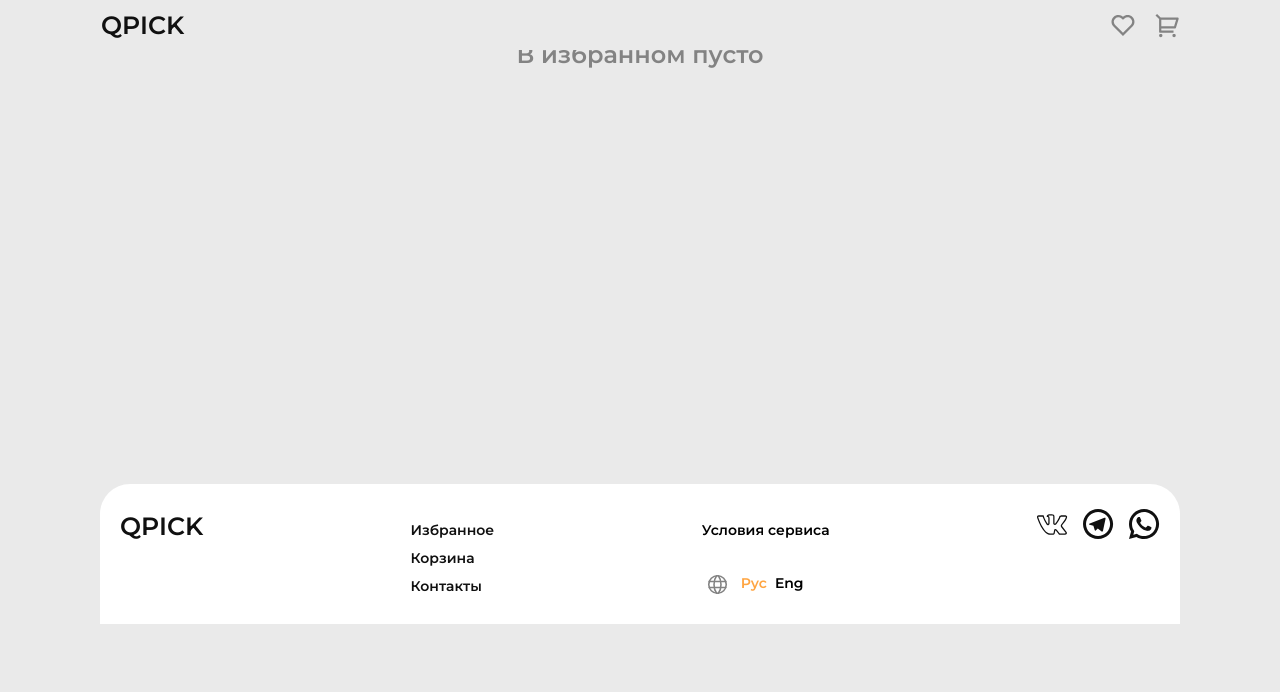
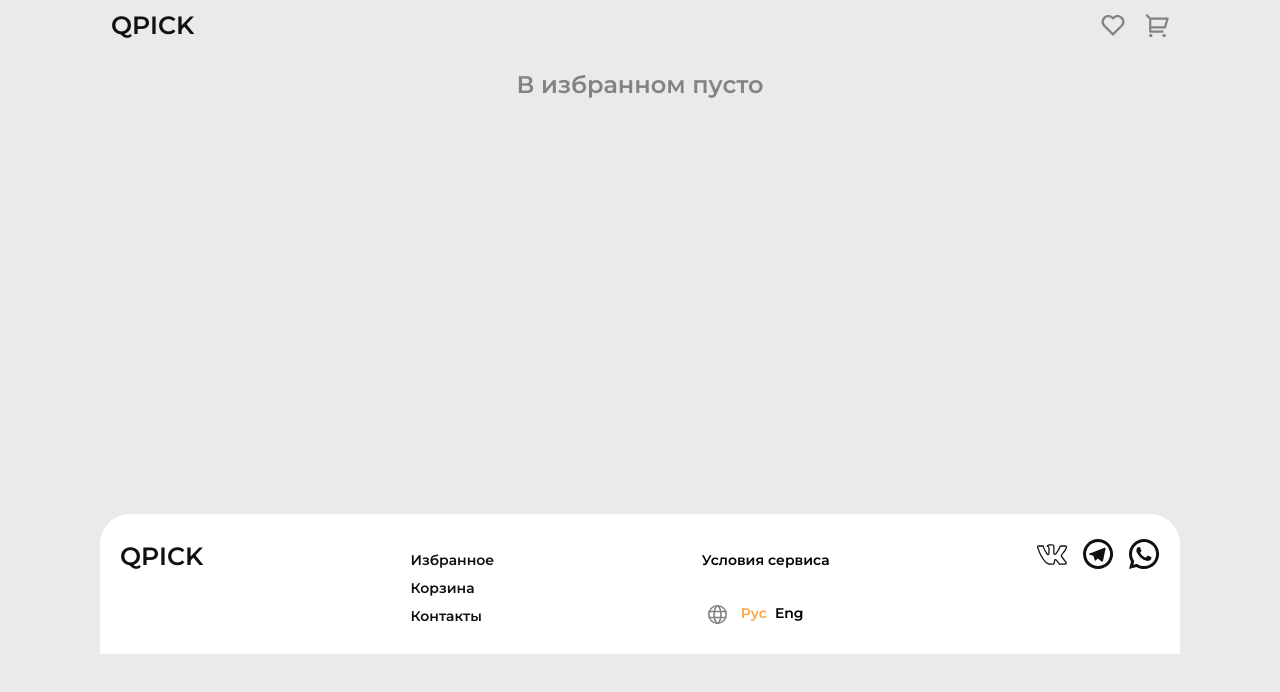
Before and after one commit to BLADEVIK/qpic_apple, a Next.js app: page /favourites in a window 1280 px wide. Shown: the top 692 px of the page. Built offline with nearby package versions, Linux system fonts and the light colour scheme.

Commit message:
FixBags Header position:fixed

```diff
--- a/src/app/favourites/page.module.css
+++ b/src/app/favourites/page.module.css
@@ -2,6 +2,14 @@
     max-width: 1110px;
     margin: 0 auto;
     padding: 0 15px;
+}
+
+.titlePage {
+    margin-top: 80px;
+}
+
+.titleFavorites {
+    margin-top: 30px;
 }
 
 .content {
@@ -14,6 +22,7 @@
     display: flex;
     flex-direction: column;
     gap: 15px;
+    margin-top: 25px;
 }
 
 .summary {
--- a/src/app/favourites/page.tsx
+++ b/src/app/favourites/page.tsx
@@ -18,7 +18,6 @@ export default function Favourites() {
 
     const [isCheckoutModalOpen, setIsCheckoutModalOpen] = useState(false);
 
-    // Функция для подсчета общей суммы цен товаров в избранном
     const totalPrice = useMemo(() => {
         return favoriteItems.reduce((total, item) => total + item.price * item.quantity, 0);
     }, [favoriteItems]);
@@ -32,19 +31,13 @@ export default function Favourites() {
     };
 
     const handleSubmitOrder = (formData: CheckoutFormData) => {
-        // Здесь можно добавить логику отправки заказа на сервер
+
         console.log('Заказ оформлен:', formData);
         console.log('Товары:', favoriteItems);
         console.log('Общая сумма:', totalPrice);
 
-        // Закрываем модальное окно
         setIsCheckoutModalOpen(false);
 
-        // Очищаем избранное после успешного оформления заказа
-        // Это можно сделать, добавив функцию clearFavorites в хук useFavorites
-        // clearFavorites();
-
-        // Показываем сообщение об успешном оформлении заказа
         alert('Заказ успешно оформлен! Спасибо за покупку!');
     };
 
@@ -54,6 +47,7 @@ export default function Favourites() {
             {favoriteItems.length > 0 ? (
                 <div className={styles.content}>
                     <div className={styles.cartItems}>
+                        <h2 className={styles.titlePage}>Избранное</h2>
                         {favoriteItems.map((item) => (
                             <CartItem
                                 key={item.id}
@@ -78,7 +72,7 @@ export default function Favourites() {
                 </div>
             ) : (
                 <div className={styles.empty}>
-                    <h2>В избранном пусто</h2>
+                    <h2 className={styles.titleFavorites}>В избранном пусто</h2>
                 </div>
             )}
 
--- a/src/components/CartItem/CartItem.module.css
+++ b/src/components/CartItem/CartItem.module.css
@@ -4,7 +4,6 @@
     padding: 20px;
     background: #FFFFFF;
     border-radius: 30px;
-    margin-bottom: 15px;
     position: relative;
     margin-right: 125px;
 }
--- a/src/components/Header/Header.module.css
+++ b/src/components/Header/Header.module.css
@@ -1,16 +1,19 @@
 .header {
+    margin: 0 auto;
     display: flex;
     justify-content: space-between;
     align-items: center;
-    padding: 20px 0;
+    padding: 20px 10px;
     margin-bottom: 30px;
     border: 1px solid #eaeaea;
     background: #eaeaea;
     position: fixed;
     z-index: 1;
-    width: 1080px;
+    max-width: 1080px;
     height: 50px;
     top: 0px;
+    margin-right: 15px;
+    width: -webkit-fill-available;
 }
 
 .logo {
```
Also changed, not shown: src/app/cart/page.module.css (+8 -0 lines), src/app/cart/page.tsx (+4 -4 lines).
